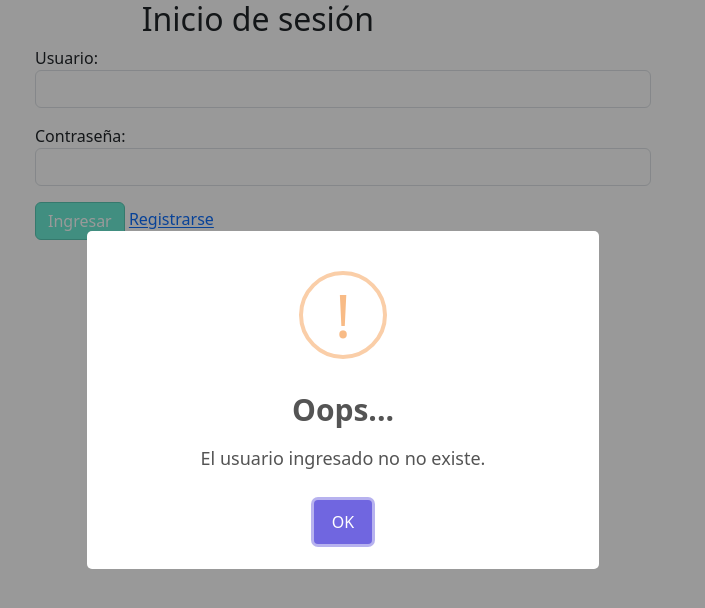
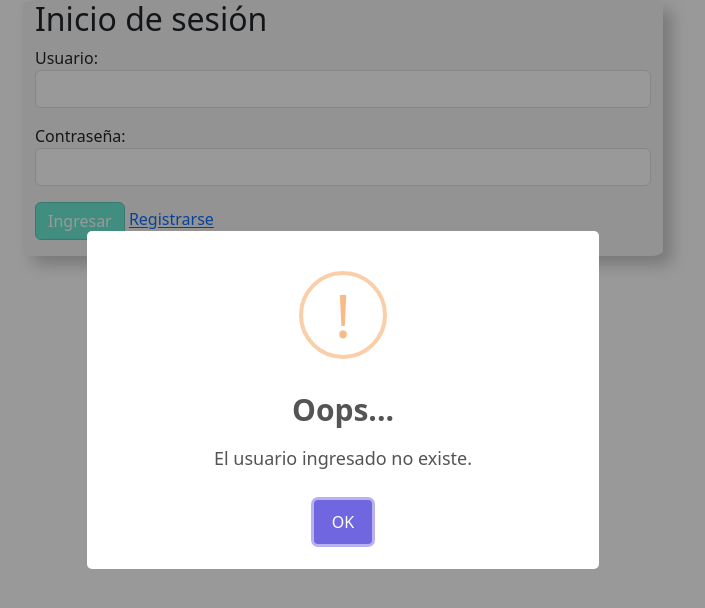
Before and after one commit to Ing1NetColombia/HOSPITAL-APP, a plain HTML site: page index.html in a window 1280 px wide. Both pictures are taken after a click on the button "Ingresar". Shown: the whole page, without its empty margins (297-1002 px from the left). Drawn offline with Linux system fonts and the light colour scheme.

Commit message:
correccion grafica

```diff
--- a/index.html
+++ b/index.html
@@ -4,6 +4,7 @@
     <meta charset="UTF-8" />
     <meta name="viewport" content="width=device-width, initial-scale=1.0" />
     <title>Hospital App</title>
+    <link rel="icon" type="image/x-icon" href="../media/remi_enfer.ico" />
     <link rel="stylesheet" href="css/bootstrap.min.css" />
     <link rel="stylesheet" href="css/sweetalert2.min.css">
     <link rel="stylesheet" href="css/style.css" />
@@ -11,12 +12,8 @@
   <body>
     <div class="container-fluid">
       <div class="row">
-        <div class="col-4 m-auto">
+        <div class="col-6 m-auto form-datos" >
           <h2 class="">Inicio de sesión</h2>
-        </div>
-      </div>
-      <div class="row">
-        <div class="col-6 m-auto">
           <form action="">
             <div class="mb-3">
               <label for="usuario">Usuario:</label>
--- a/js/script.js
+++ b/js/script.js
@@ -22,7 +22,7 @@ function iniciarSesion() {
         Swal.fire({
             icon: "warning",
             title: "Oops...",
-            text: "El usuario ingresado no no existe."
+            text: "El usuario ingresado no existe."
           });
         return;
     }
```
Also changed, not shown: pages/pacientes.html (+8 -3 lines), pages/register.html (+2 -6 lines).
